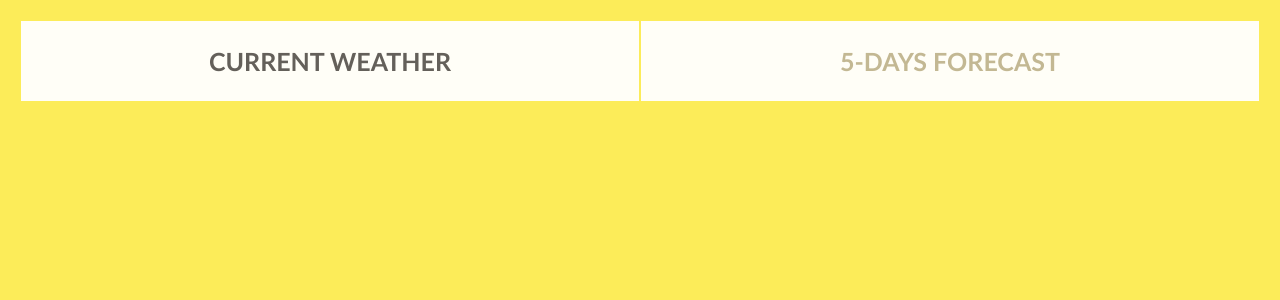
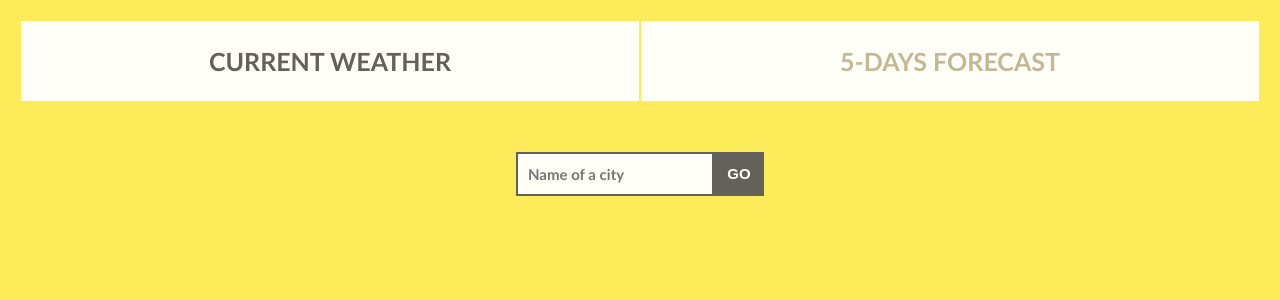
Before and after one commit to siddharthsachdeva2835/Angular---Weather-App, an Angular app in the folder angular-weather-application/: page /current-weather in a window 1280 px wide. Shown: the top 300 px of the page. Built offline with nearby package versions, Linux system fonts and the light colour scheme; no server answers.

Commit message:
weather search for a specific place added

```diff
--- a/angular-weather-application/src/app/app.module.ts
+++ b/angular-weather-application/src/app/app.module.ts
@@ -8,6 +8,7 @@ import { ForecastComponent } from './forecast/forecast.component';
 import { RouterModule , Routes} from '@angular/router';
 import { WeatherService } from './weather.service';
 import {HttpClientModule} from '@angular/common/http';
+import { FormsModule } from '@angular/forms';
 
 const routes: Routes = [
   {path: '', redirectTo: '/current-weather', pathMatch: 'full'},
@@ -25,7 +26,8 @@ const routes: Routes = [
   imports: [
     BrowserModule,
     RouterModule.forRoot(routes),
-    HttpClientModule
+    HttpClientModule,
+    FormsModule
   ],
   providers: [WeatherService],
   bootstrap: [AppComponent]
--- a/angular-weather-application/src/app/weather.service.ts
+++ b/angular-weather-application/src/app/weather.service.ts
@@ -18,4 +18,10 @@ export class WeatherService {
                               + '&appid=789e26faae68a5e88e56a40ff0dbb70e&units=imperial')
                               .pipe(map((response: Response) => response));
   }
+
+  cityWeather(city: string) {
+    return this.http.get('https://api.openweathermap.org/data/2.5/weather?q='
+                          + city + '&appid=789e26faae68a5e88e56a40ff0dbb70e&units=imperial')
+                          .pipe(map((response: Response) => response));
+  }
 }
--- a/angular-weather-application/src/app/weather/weather.component.css
+++ b/angular-weather-application/src/app/weather/weather.component.css
@@ -4,3 +4,33 @@
     text-align: center;
     margin: 50px;
 }
+input {
+    padding: 10px;
+    height: 20px;
+    background-color: #FFFEF7;
+    font-family: 'Gill Sans', 'Gill Sans MT', Calibri, 'Trebuchet MS', sans-serif;
+    font-size: 15px;
+    font-weight: 600;
+    color: #64605a;
+    outline: none;
+    border: 2px solid #64605a;
+}
+input::placeholder{
+    font-family: 'Gill Sans', 'Gill Sans MT', Calibri, 'Trebuchet MS', sans-serif;
+    font-size: 15px;
+    font-weight: 600;
+}
+button {
+    position: relative;
+    top: -1px;
+    color: #FFFEF7;
+    width: 50px;
+    height: 44px;
+    border: none;
+    background-color: #64605a;
+    font-size: 15px;
+    font-weight: 600;
+}
+button:hover {
+
+}
--- a/angular-weather-application/src/app/weather/weather.component.html
+++ b/angular-weather-application/src/app/weather/weather.component.html
@@ -1,4 +1,8 @@
 <div class="container">
+  <form (ngSubmit)="onSubmit(form)" #form="ngForm">
+    <input type="text" ngModel name="city" placeholder="Name of a city">
+    <button type="submit" name="button">GO</button>
+  </form>
   <h1>{{myWeather.cityName}}</h1>
   <h2>{{myWeather.temp}}</h2>
   <h3>{{myWeather.weatherType}}</h3>
--- a/angular-weather-application/src/app/weather/weather.component.ts
+++ b/angular-weather-application/src/app/weather/weather.component.ts
@@ -1,7 +1,7 @@
 import { WeatherModel } from './../weather.model';
 import { WeatherService } from './../weather.service';
 import { Component, OnInit } from '@angular/core';
-
+import { NgForm } from '@angular/forms';
 @Component({
   selector: 'app-weather',
   templateUrl: './weather.component.html',
@@ -12,6 +12,16 @@ export class WeatherComponent implements OnInit {
   location;
   constructor(private weatherService: WeatherService) {}
 
+  onSubmit(weatherForm: NgForm) {
+    const name = weatherForm.value.city;
+
+    this.weatherService.cityWeather(name).subscribe((data: any) => {
+      this.myWeather = new WeatherModel(data.name, data.main.temp + '9\xB0' + 'F',
+          'http://openweathermap.org/img/w/' + data.weather[0].icon + '.png', data.weather[0].description,
+                                          'Min: ' + data.main.temp_min + '9\xB0' + 'F', 'Max: ' + data.main.temp_max + '9\xB0' + 'F');
+    });
+  }
+
   ngOnInit() {
     navigator.geolocation.getCurrentPosition((pos) => {
       this.location = pos.coords;
@@ -20,10 +30,10 @@ export class WeatherComponent implements OnInit {
       const lon = this.location.longitude;
       console.log(lat);
       console.log(lon);
-      this.weatherService.localWeather(lat, lon).subscribe(data => {
-        this.myWeather = new WeatherModel(data.name, data.main.temp + '9\xB0' + 'C',
+      this.weatherService.localWeather(lat, lon).subscribe((data: any) => {
+        this.myWeather = new WeatherModel(data.name, data.main.temp + '9\xB0' + 'F',
           'http://openweathermap.org/img/w/' + data.weather[0].icon + '.png', data.weather[0].description,
-                                          'Min: ' + data.main.temp_min + '9\xB0' + 'C', 'Max: ' + data.main.temp_max + '9\xB0' + 'C');
+                                          'Min: ' + data.main.temp_min + '9\xB0' + 'F', 'Max: ' + data.main.temp_max + '9\xB0' + 'F');
       });
     });
   }
```
